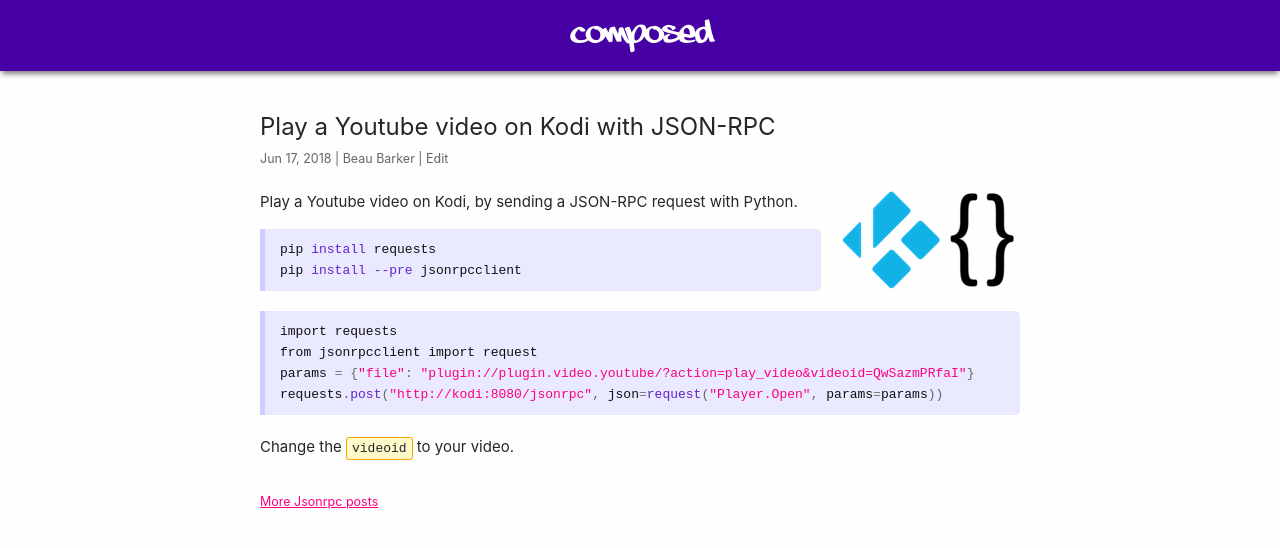
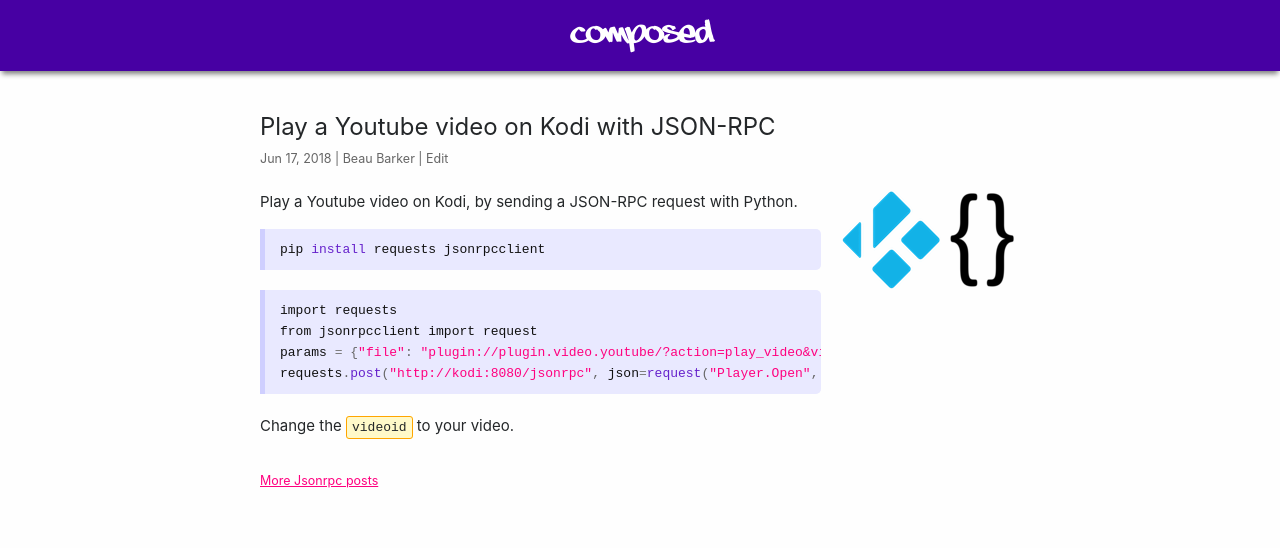
Before and after one commit to explodinglabs/explodinglabs.github.io, a Jekyll site: the page built from docs/_posts/jsonrpc/2018-06-17-play-youtube-video-on-kodi.markdown, in a window 1280 px wide. Shown: the top 548 px of the page. Built offline with Jekyll 4.4.1, drawn with Linux system fonts in a browser that asks for light colours.

Commit message:
Update jsonrpcclient usage

````diff
--- a/docs/_drafts/jsonrpcserver.markdown
+++ b/docs/_drafts/jsonrpcserver.markdown
@@ -39,7 +39,7 @@
 ======
 
 ```sh
-$ pip install jsonrpcclient requests
+$ pip install requests jsonrpcclient
 $ python
 ```
 ```python
--- a/docs/_posts/jsonrpc/2016-08-01-zeromq.markdown
+++ b/docs/_posts/jsonrpc/2016-08-01-zeromq.markdown
@@ -56,8 +56,7 @@
 Use [jsonrpcclient](https://www.jsonrpcclient.com/) to send requests:
 
 ```sh
-$ pip install pyzmq
-$ pip install --pre jsonrpcclient
+$ pip install pyzmq jsonrpcclient
 $ python
 ```
 
--- a/docs/_posts/jsonrpc/2016-09-23-aiohttp.markdown
+++ b/docs/_posts/jsonrpc/2016-09-23-aiohttp.markdown
@@ -66,8 +66,7 @@
 ## Send JSON-RPC request with aiohttp
 
 ```python
-$ pip install aiohttp
-$ pip install --pre jsonrpcclient
+$ pip install aiohttp jsonrpcclient
 ```
 
 Create a `client.py`:
--- a/docs/_posts/jsonrpc/2016-09-23-websockets.markdown
+++ b/docs/_posts/jsonrpc/2016-09-23-websockets.markdown
@@ -58,8 +58,7 @@
 Use [jsonrpcclient](https://www.jsonrpcclient.com/) to send requests:
 
 ```sh
-$ pip install websockets
-$ pip install --pre jsonrpcclient
+$ pip install websockets jsonrpcclient
 ```
 
 Create a `client.py`:
--- a/docs/_posts/jsonrpc/2016-09-28-aiozmq.markdown
+++ b/docs/_posts/jsonrpc/2016-09-28-aiozmq.markdown
@@ -62,8 +62,7 @@
 Use [jsonrpcclient](https://www.jsonrpcclient.com/) to send requests:
 
 ``` shell
-$ pip install --pre jsonrpcclient
-$ pip install pyzmq
+$ pip install pyzmq jsonrpcclient
 $ python
 ```
 ```python
--- a/docs/_posts/jsonrpc/2018-06-17-play-youtube-video-on-kodi.markdown
+++ b/docs/_posts/jsonrpc/2018-06-17-play-youtube-video-on-kodi.markdown
@@ -12,8 +12,7 @@
 Play a Youtube video on Kodi, by sending a JSON-RPC request with Python.
 
 ```sh
-pip install requests
-pip install --pre jsonrpcclient
+pip install requests jsonrpcclient
 ```
 
 ```python
````
